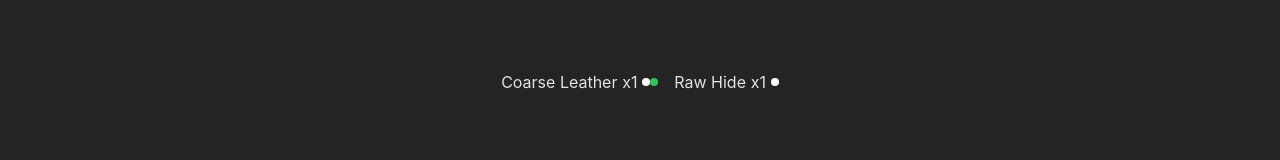
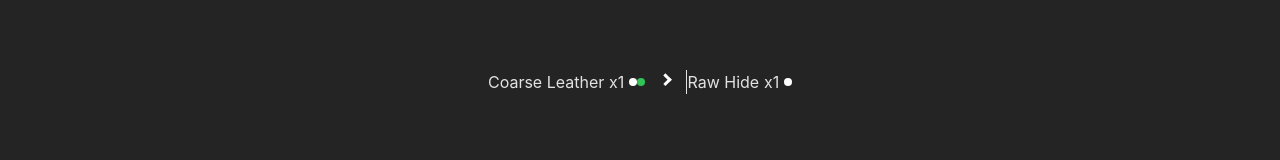
Before and after one commit to iceandfirewes/Craftbound-Material-Calculator, a React (Vite) app: page / in a window 1280 px wide. Shown: the part 318-478 px from the top of the page. Built offline with nearby package versions, Linux system fonts and the light colour scheme.

Commit message:
style improvement

```diff
--- a/src/Calculator.jsx
+++ b/src/Calculator.jsx
@@ -14,7 +14,7 @@ export default function Calculator()
     return <>
       {createOptionDiv()}
       <div className="calculator--display">
-        {createCraftBluePrint(craftOption.type, craftOption.tier, craftOption.name, craftOption.amount, false)}
+        {createCraftBluePrint(craftOption.type, craftOption.tier, craftOption.name, craftOption.amount, false, undefined, true)}
       </div>
       <div className="update">1/12 - display PQD for every prof except JW</div>
     </>
@@ -73,7 +73,7 @@ export default function Calculator()
       </select>
     </div>
     }
-    function createIngredientDiv(material, amount, raritiesRequest) {
+    function createIngredientDiv(material, amount, raritiesRequest, firstFlag) {
       /**decide which rarity to use. the item ornate rarity or the request rarity from a parent craft
        *  + if there's no rarityRequest do the circle as usual
        *  + if there is, need to display an arrow with the circle excluding the first circle
@@ -93,7 +93,9 @@ export default function Calculator()
           {material.rarities.map(rarity => (<span className="rarity" style={{backgroundColor: rarityColor[rarity]}}/>))}
         </>
       }
-      return <div className="ingredient--NAR">
+      // style={firstFlag ? undefined : {border: "solid", borderWidth: "0 0 0 .2em"}}
+      // If the div is the first, ie, the leftmost craft in the tree. then dont display the border, else display it
+      return <div className="ingredient--NAR" style={firstFlag ? undefined : {border: "solid", borderWidth: "0 0 0 .1em"}}>
         {/*material color to name to amount*/}
         <div>{capitalizeEveryWord(material.name)}</div>
         <div className="ingredients--amount">x{amount}</div>
@@ -107,9 +109,13 @@ export default function Calculator()
      * raritiesRequest is for craft that want to override a material rarity. for example, if an item is uncommon -> legendary but
      * the craft only want rare -> legendary
      *  default to undefined. most craft does not have a rarities field in their requirement object aside from jw
-    *   if passed down to createIngrediantDiv, it will either be undefined OR ["common","uncommon",...]
+     *  if passed down to createIngrediantDiv, it will either be undefined OR ["common","uncommon",...]
+     * firstFlag is when if called from the mainPage, a true value will be passed so when the createIngredientDiv is runned, it will not
+     *  render a border. Notice how {createIngredientDiv(material, amount, raritiesRequest, firstFlag)} is the only line that pass
+     *  along the true firstFlag, it will render the left most blueprint and then not pass a value down to it childs, defaulting to false
+     *  and thus, all the blueprint aside from the first will have a border
   * */
-    function createCraftBluePrint(type, tier, name, amount, rawFlag = false, raritiesRequest = undefined)
+    function createCraftBluePrint(type, tier, name, amount, rawFlag = false, raritiesRequest = undefined, firstFlag = false)
     {
       //in the event that the name is a raw material. the tier is not needed but it is in the requirements anyway
       //may need to add tier to raw material but i dont think that nessessary
@@ -137,10 +143,10 @@ export default function Calculator()
         const child = material.requirements.map(requirement => createCraftBluePrint(requirement.type, requirement.tier, requirement.name, amount * requirement.amount, requirement.raw, requirement.rarities))
         return <div className='steps' onMouseOver={() => {setIsHovered(true)}} onMouseOut={() => {setIsHovered(false)}}>
           <div className="ingredient" >
-          {/* <div className="ingredient" onMouseOver={() => {setIsHovered(false)}} onMouseOut={() => {setIsHovered(true)}}> */}
-            {createIngredientDiv(material, amount, raritiesRequest)}
+            {createIngredientDiv(material, amount, raritiesRequest, firstFlag)}
             {extraInfo}
           </div>
+          <span className="stepsFlowArrow"></span>
           <div>{child}</div>
         </div>
       }
--- a/src/index.css
+++ b/src/index.css
@@ -43,9 +43,16 @@ text-align: center;
   display: flex;
   gap: 1em;
 }
+.stepsFlowArrow {
+  margin-top: .3em;
+  border: solid white;
+  border-width: 0 .2em .2em 0;
+  width: .4em;
+  height: .4em;
+  transform: rotate(-45deg);
+}
 .ingredient {
   display: flex;
-  /* position: relative; */
   flex-direction: column;
 }
 .ingredient--NAR {
@@ -53,8 +60,6 @@ text-align: center;
 }
 .ingredient--PQD {
   display: flex;
-  /* position: absolute;
-  top: 20px; */
   gap: 1em;
 }
 .ingredients--amount {
@@ -64,7 +69,7 @@ text-align: center;
 .rarityRequestArrow {
   margin-top: .6em;
   border: solid white;
-  border-width: 0 .1em .1em 0;
+  border-width: 0 .2em .2em 0;
   width: .2em;
   height: .2em;
   transform: rotate(-135deg);
@@ -75,7 +80,6 @@ text-align: center;
   height: .5em;
   border-radius: 50%;
 }
-
 .update {
   position: absolute;
   left: 0%;
```
